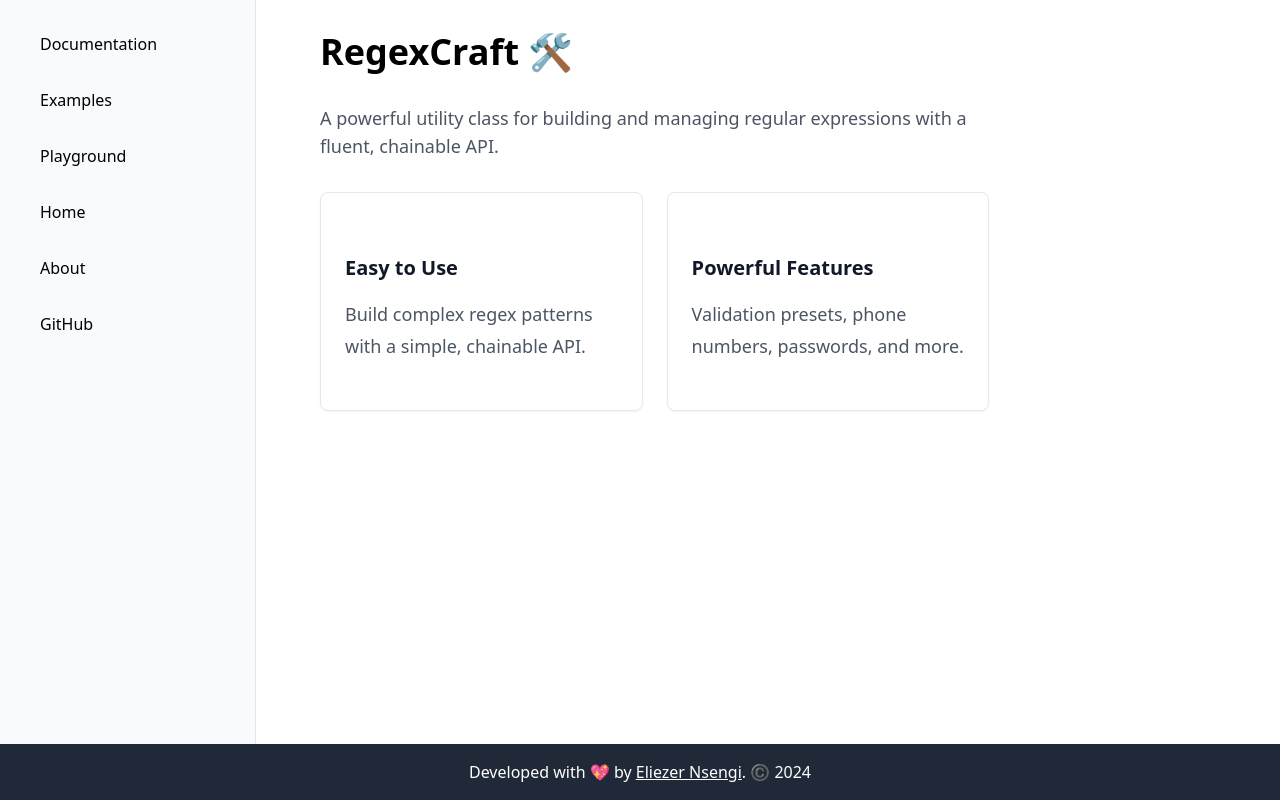
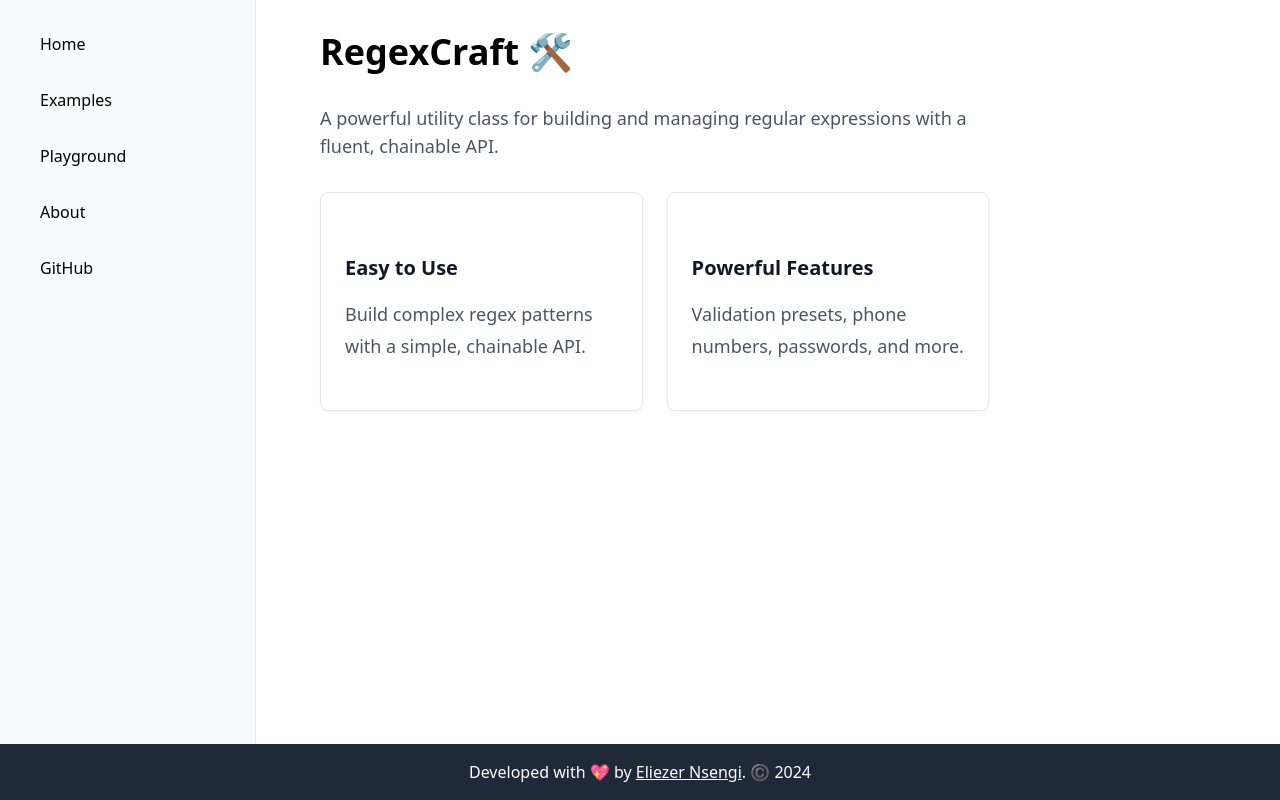
Before and after one commit to iAmNsengi/regexcraft-frontend, a React (Vite) app: page / in a window 1280 px wide. Built offline with nearby package versions, Linux system fonts and the light colour scheme.

Commit message:
fix: navigation layout rm documentation route

```diff
--- a/src/components/Navigation.tsx
+++ b/src/components/Navigation.tsx
@@ -4,8 +4,8 @@ import { NavLink } from "react-router-dom";
 const Navigation = () => {
   return (
     <nav className="flex flex-col space-y-4">
-      <NavLink to="/docs" className="px-4 py-2 rounded-md hover:bg-gray-200">
-        Documentation
+      <NavLink to="/" className="px-4 py-2 rounded-md hover:bg-gray-200">
+        Home
       </NavLink>
       <NavLink
         to="/examples"
@@ -19,9 +19,7 @@ const Navigation = () => {
       >
         Playground
       </NavLink>
-      <NavLink to="/" className="px-4 py-2 rounded-md hover:bg-gray-200">
-        Home
-      </NavLink>
+
       <NavLink to="/about" className="px-4 py-2 rounded-md hover:bg-gray-200">
         About
       </NavLink>
```
